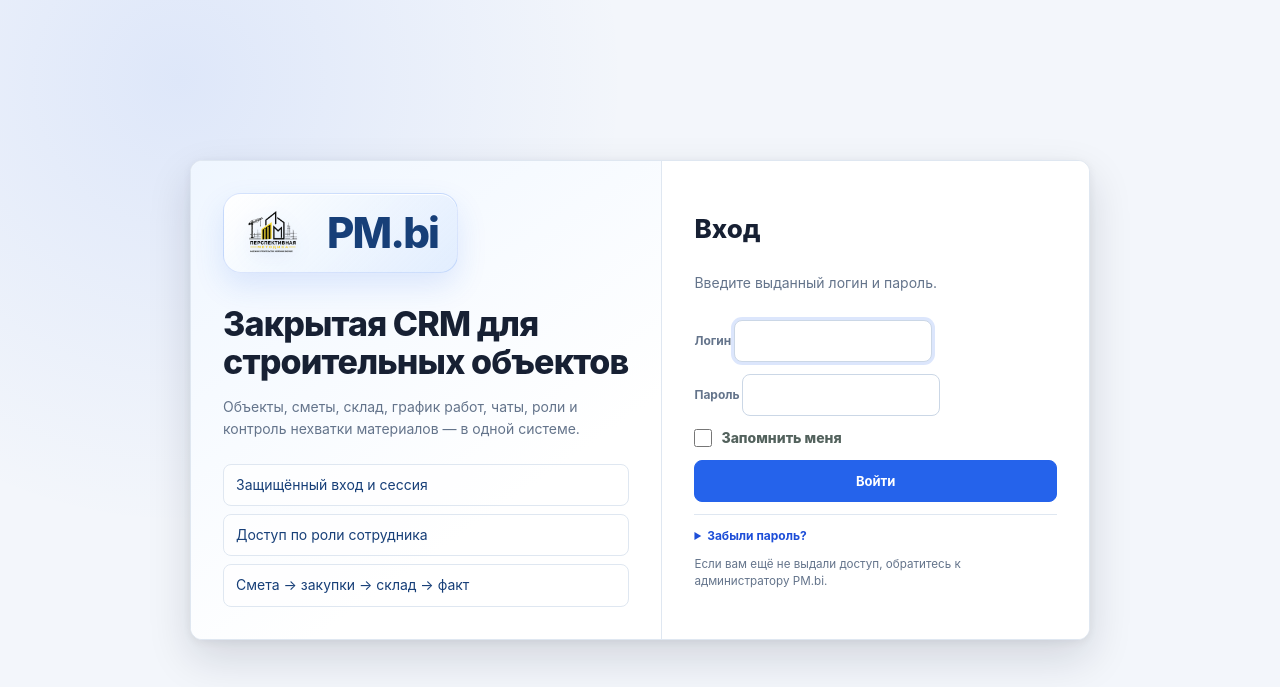
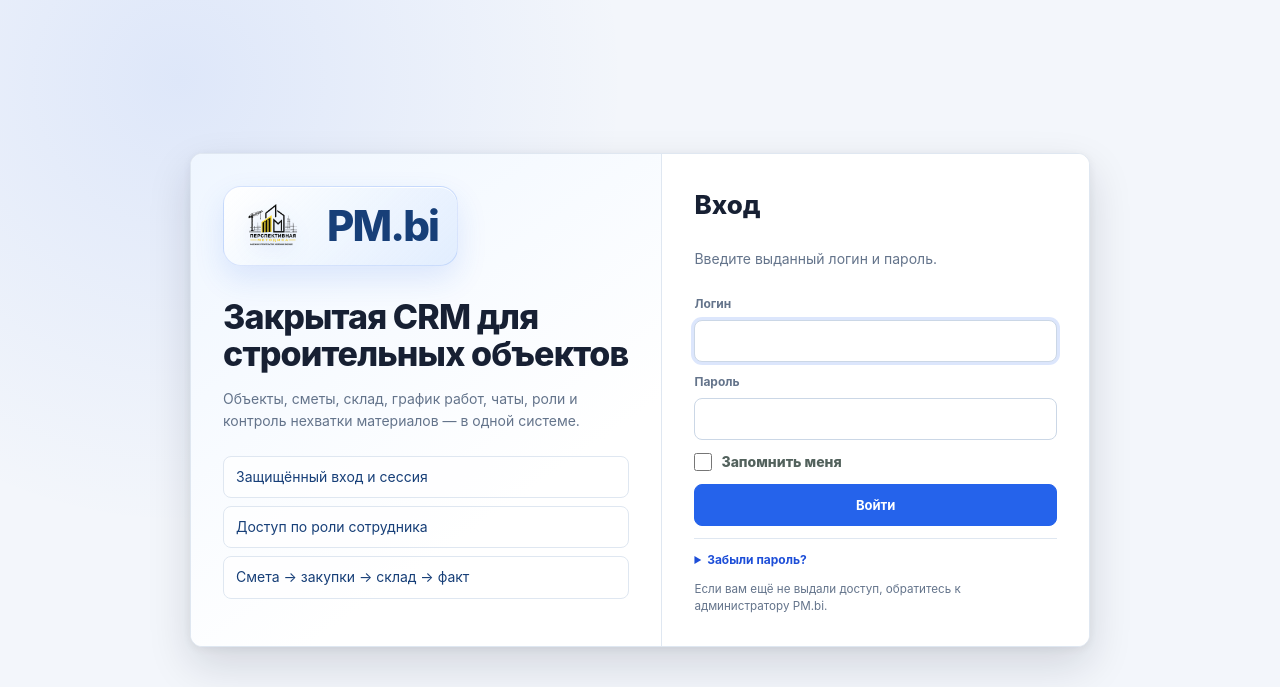
Before and after one commit to Internationalqq/crm, a Python web app: template frontend/templates/login.html in a window 1280 px wide. Shown: the top 687 px of the page. Run offline with Jinja, Linux system fonts and the light colour scheme; the template is opened without the code that fills it, so the values that code supplies are empty.

Commit message:
fix: refine public cards and align login fields

```diff
--- a/frontend/assets/app.css
+++ b/frontend/assets/app.css
@@ -2,7 +2,7 @@
 @import "./css/base.css?v=20260821-ui-iteration-1-light-sidebar";
 @import "./css/shell.css?v=20260818-section-presence-1-sidebar-motion-2-style-health-1";
 @import "./css/components.css?v=20260818-section-presence-1";
-@import "./css/projects.css?v=20260903-public-project-covers-1";
+@import "./css/projects.css?v=20260904-public-project-covers-2";
 @import "./css/planning.css?v=20260825-production-stepper-neutral-2-production-editor-3-production-scroll-align-1-production-zone-wheel-2-production-zone-cursor-3-production-compact-center-4-production-single-sticky-head-5-production-duration-lift-dotless-6-production-moving-metrics-control-lift-7-production-sticky-viewport-8-production-print-pdf-1-schedule-health-1-style-health-1-production-scroll-wheel-fix-1";
 @import "./css/procurement.css?v=20260822-object-inventory-ledger-1-stock-move-reversal-14";
 @import "./css/economics.css?v=20260821-economics-workspace-1";
--- a/frontend/assets/css/ui-final.css
+++ b/frontend/assets/css/ui-final.css
@@ -782,16 +782,31 @@ body.login-page[data-page="login"] .login-form form {
 }
 
 body.login-page[data-page="login"] .login-form label:not(.remember-me) {
+    display: grid;
+    grid-template-columns: minmax(0, 1fr);
+    gap: 8px;
+    width: 100%;
+    min-width: 0;
     color: var(--color-text-secondary);
     font-size: var(--text-sm);
     font-weight: 700;
 }
 
 body.login-page[data-page="login"] .login-form input:not([type="checkbox"]) {
+    display: block;
+    width: 100%;
+    min-width: 0;
+    box-sizing: border-box;
+    padding: 0 14px;
     min-height: 42px !important;
     border-color: var(--color-border-strong) !important;
     border-radius: var(--radius-md) !important;
     background: var(--color-surface) !important;
+}
+
+body.login-page[data-page="login"] .login-form label:not(.remember-me) > span {
+    display: block;
+    line-height: 1.35;
 }
 
 body.login-page[data-page="login"] .login-form button[type="submit"] {
--- a/frontend/assets/js/router.js
+++ b/frontend/assets/js/router.js
@@ -14,7 +14,7 @@
     var scriptPromises = {};
 
     var SCRIPT_URLS = {
-        app: '/assets/js/app.js?v=20260903-public-project-covers-1-credential-guest-22',
+        app: '/assets/js/app.js?v=20260904-public-project-covers-2-credential-guest-22',
         autobot: '/assets/js/autobot.js?v=20260824-autobot-scroll-head-1-same-origin-health-3-origin-retry-cap-1-foreman-crm-bridge-2-multi-estimate-bundle-1',
         daily_tasks: '/assets/js/daily-tasks.js?v=20260817-standup-inline-1',
         planning: '/assets/js/planning.js?v=20260903-public-portfolio-1-production-print-scale-live-2-schedule-health-1-production-scroll-wheel-fix-1-production-print-pdf-2-production-print-scale-1',
--- a/frontend/templates/base.html
+++ b/frontend/templates/base.html
@@ -18,7 +18,7 @@
             } catch (error) {}
         })();
     </script>
-    <link rel="stylesheet" href="/assets/app.css?v=20260903-public-project-covers-1-report-ux-r1-production-scroll-wheel-fix-1">
+    <link rel="stylesheet" href="/assets/app.css?v=20260904-public-project-covers-2-report-ux-r1-production-scroll-wheel-fix-1">
     <style>
         .style-health-notice {
             position: fixed;
--- a/frontend/templates/login.html
+++ b/frontend/templates/login.html
@@ -11,7 +11,7 @@
     <link rel="stylesheet" href="/assets/css/shell.css?v=20260818-section-presence-1-sidebar-motion-2">
     <link rel="stylesheet" href="/assets/css/components.css?v=20260818-section-presence-1-login-fast-1">
     <link rel="stylesheet" href="/assets/css/ui-system.css?v=20260821-ui-iteration-1-light-sidebar-skip-link-31">
-    <link rel="stylesheet" href="/assets/css/ui-final.css?v=20260821-ui-iteration-4-final-login-fast-1">
+    <link rel="stylesheet" href="/assets/css/ui-final.css?v=20260904-login-fields-aligned-1">
     <link rel="stylesheet" href="/assets/css/connection-shell.css?v=20260901-connection-shell-1">
     <script defer src="/assets/js/connection-shell.js?v=20260901-connection-shell-1"></script>
     <script defer src="/assets/js/core.js?v=20260820-project-economics-1-crm-skeletons-1-loader-cleanup-31"></script>
```
Also changed, not shown: frontend/assets/css/projects.css (+1 -12 lines), frontend/assets/js/app.js.
